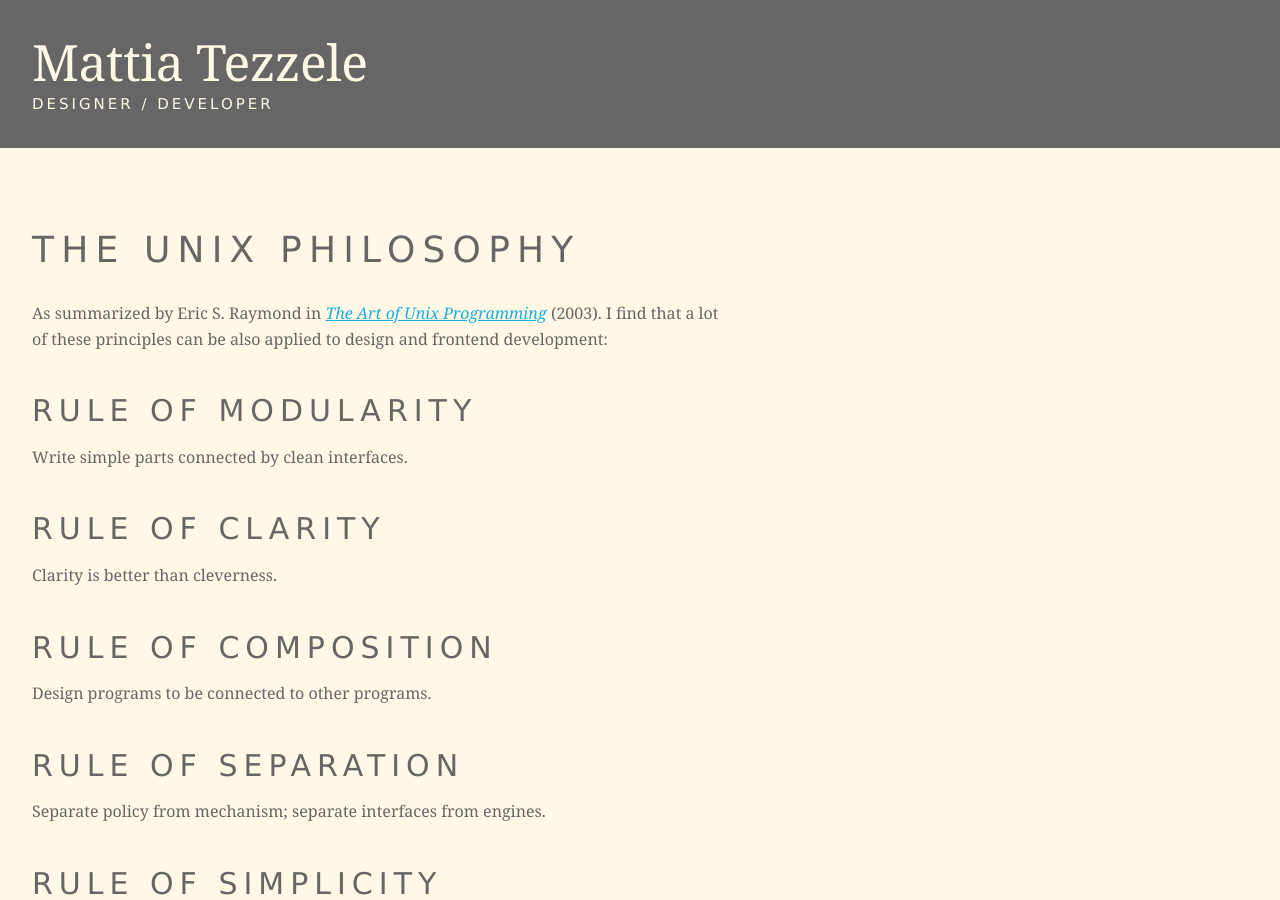
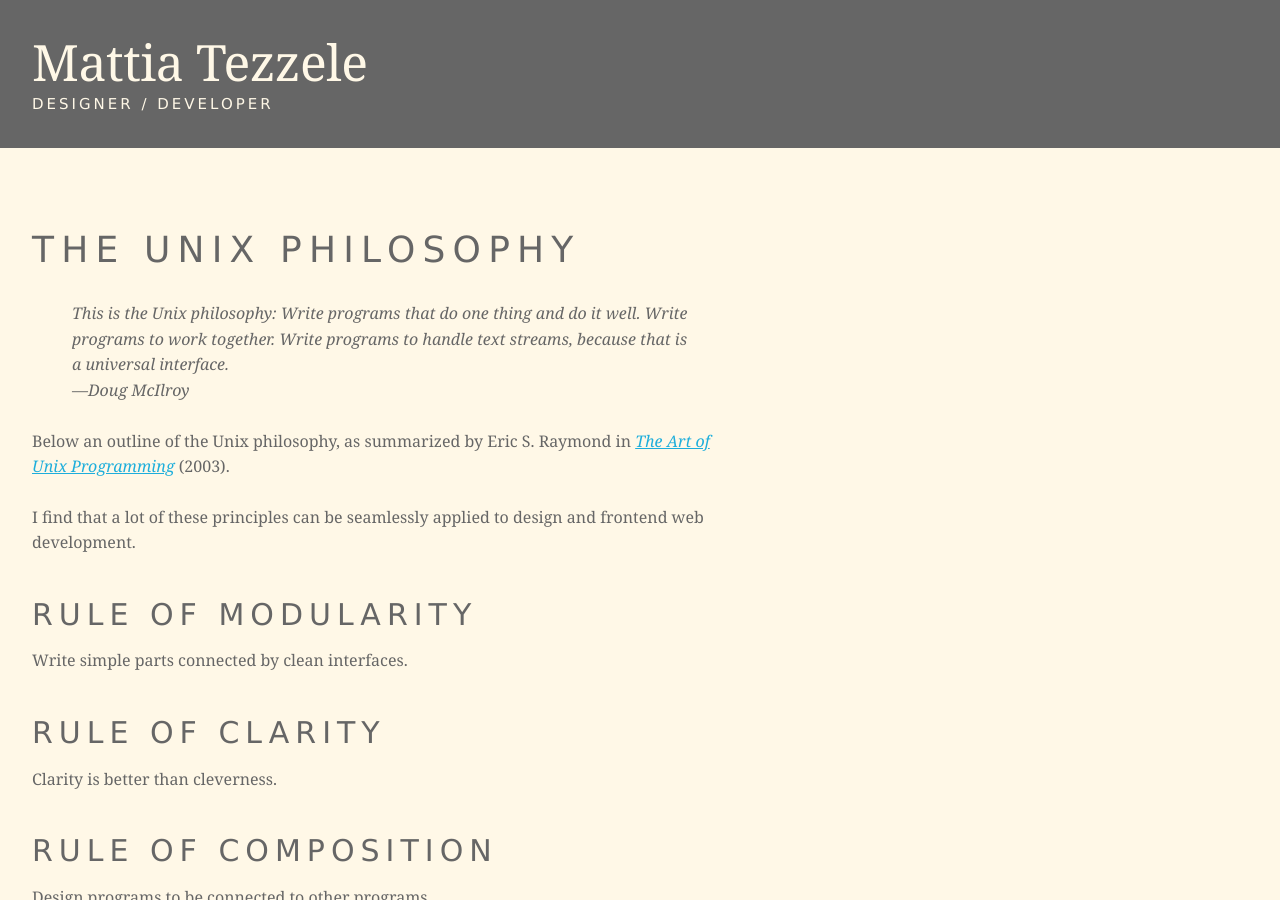
Before and after one commit to mrzool/mrzool.github.io, a Jekyll site: the page built from unix/index.md, in a window 1280 px wide and 900 px high. Built offline with Jekyll 4.4.1, drawn with Linux system fonts in a browser that asks for light colours.

Commit message:
Some more content

```diff
--- a/unix/index.md
+++ b/unix/index.md
@@ -5,7 +5,13 @@ title: "The Unix Philosophy"
 
 # {{page.title}}
 
-As summarized by Eric S. Raymond in [*The Art of Unix Programming*](http://homepage.cs.uri.edu/~thenry/resources/unix_art/index.html) (2003). I find that a lot of these principles can be also applied to design and frontend development:
+>*This is the Unix philosophy: Write programs that do one thing and do it well. Write programs to work together. Write programs to handle text streams, because that is a universal interface.*
+>&mdash;<cite>Doug McIlroy</cite>
+
+
+Below an outline of the Unix philosophy, as summarized by Eric S. Raymond in [*The Art of Unix Programming*](http://homepage.cs.uri.edu/~thenry/resources/unix_art/index.html) (2003).
+
+I find that a lot of these principles can be seamlessly applied to design and frontend web development.
 
 ## Rule of Modularity
 Write simple parts connected by clean interfaces.
```
